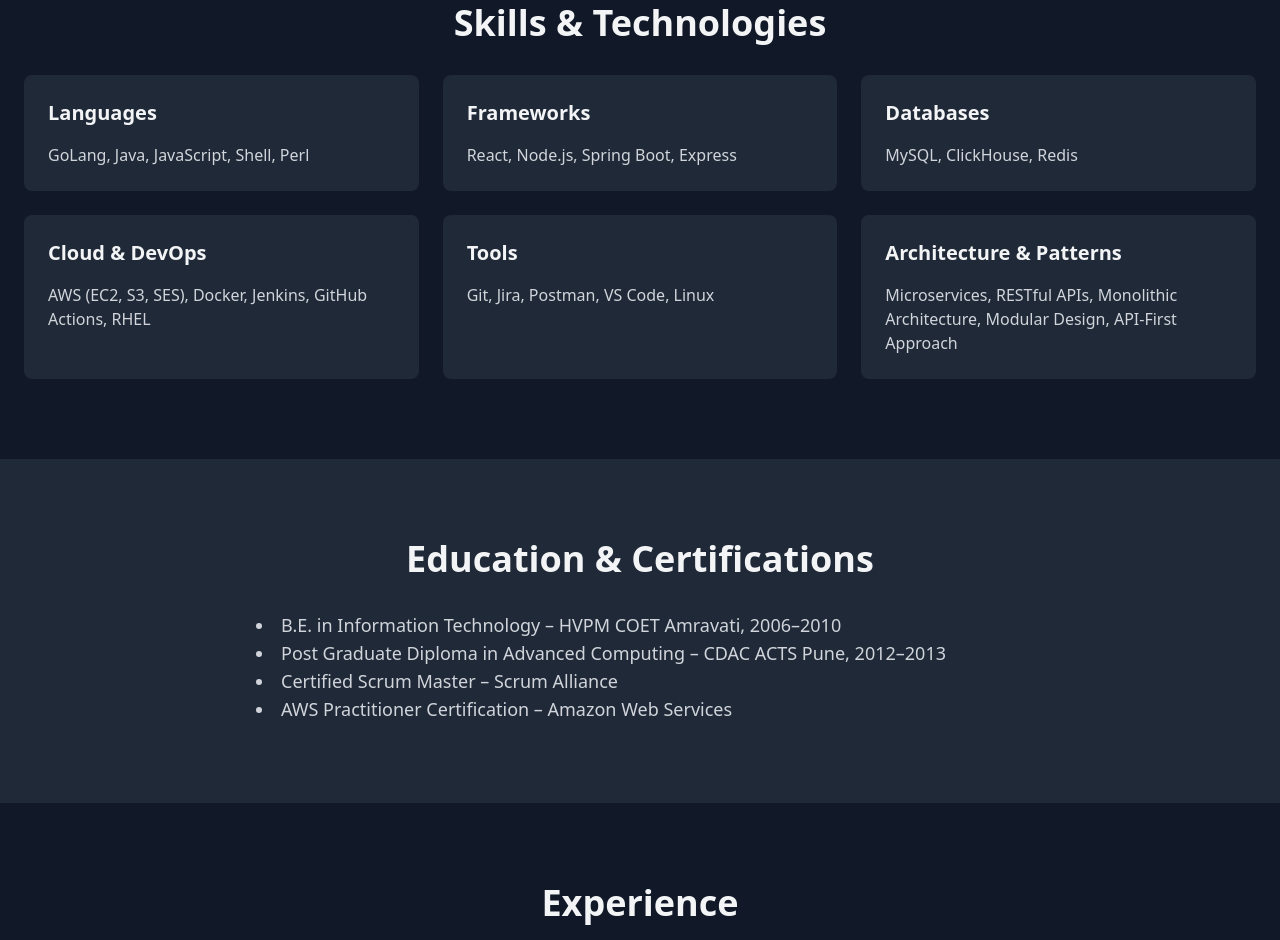
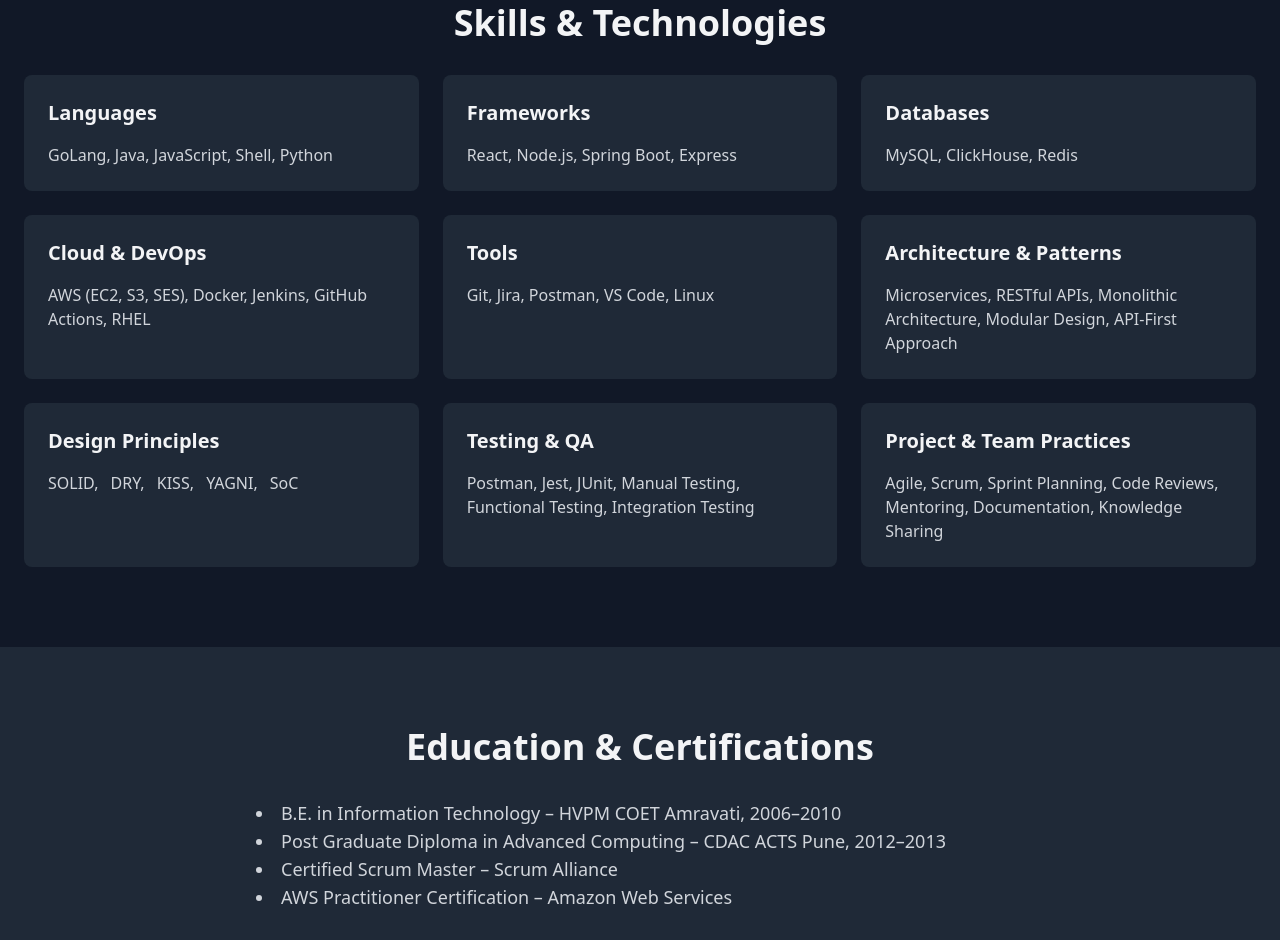
Before and after one commit to shaileshsonare/shaileshsonare.github.io, a plain HTML site: page index.html in a window 1280 px wide. Shown: the part 1249-2189 px from the top of the page. Drawn offline with nearby package versions, Linux system fonts and the light colour scheme; a script that the page names is missing.

Commit message:
Update index.html

```diff
--- a/index.html
+++ b/index.html
@@ -140,7 +140,7 @@
             <div class="grid grid-cols-1 md:grid-cols-2 lg:grid-cols-3 gap-6">
                 <div class="bg-gray-800 p-6 rounded-lg">
                     <h3 class="text-xl font-semibold mb-4">Languages</h3>
-                    <p class="text-gray-300">GoLang, Java, JavaScript, Shell, Perl</p>
+                    <p class="text-gray-300">GoLang, Java, JavaScript, Shell, Python</p>
                 </div>
                 <div class="bg-gray-800 p-6 rounded-lg">
                     <h3 class="text-xl font-semibold mb-4">Frameworks</h3>
@@ -163,6 +163,28 @@
                     <p class="text-gray-300">
                         Microservices, RESTful APIs, Monolithic Architecture, Modular Design, API-First Approach
                     </p>
+                </div>
+                <div class="bg-gray-800 p-6 rounded-lg">
+                    <h3 class="text-xl font-semibold mb-4">Design Principles</h3>
+                    <p class="text-gray-300 space-x-2">
+                        <span title="Single Responsibility, Open/Closed, Liskov Substitution, Interface Segregation, Dependency Inversion">SOLID</span>,
+                        <span title="Don't Repeat Yourself">DRY</span>,
+                        <span title="Keep It Simple, Stupid">KISS</span>,
+                        <span title="You Aren’t Gonna Need It">YAGNI</span>,
+                        <span title="Separation of Concerns">SoC</span>
+                    </p>
+                </div>
+                <div class="bg-gray-800 p-6 rounded-lg">
+                  <h3 class="text-xl font-semibold mb-4">Testing & QA</h3>
+                  <p class="text-gray-300">
+                    Postman, Jest, JUnit, Manual Testing, Functional Testing, Integration Testing
+                  </p>
+                </div>
+                <div class="bg-gray-800 p-6 rounded-lg">
+                  <h3 class="text-xl font-semibold mb-4">Project & Team Practices</h3>
+                  <p class="text-gray-300">
+                    Agile, Scrum, Sprint Planning, Code Reviews, Mentoring, Documentation, Knowledge Sharing
+                  </p>
                 </div>
             </div>
         </div>
```
